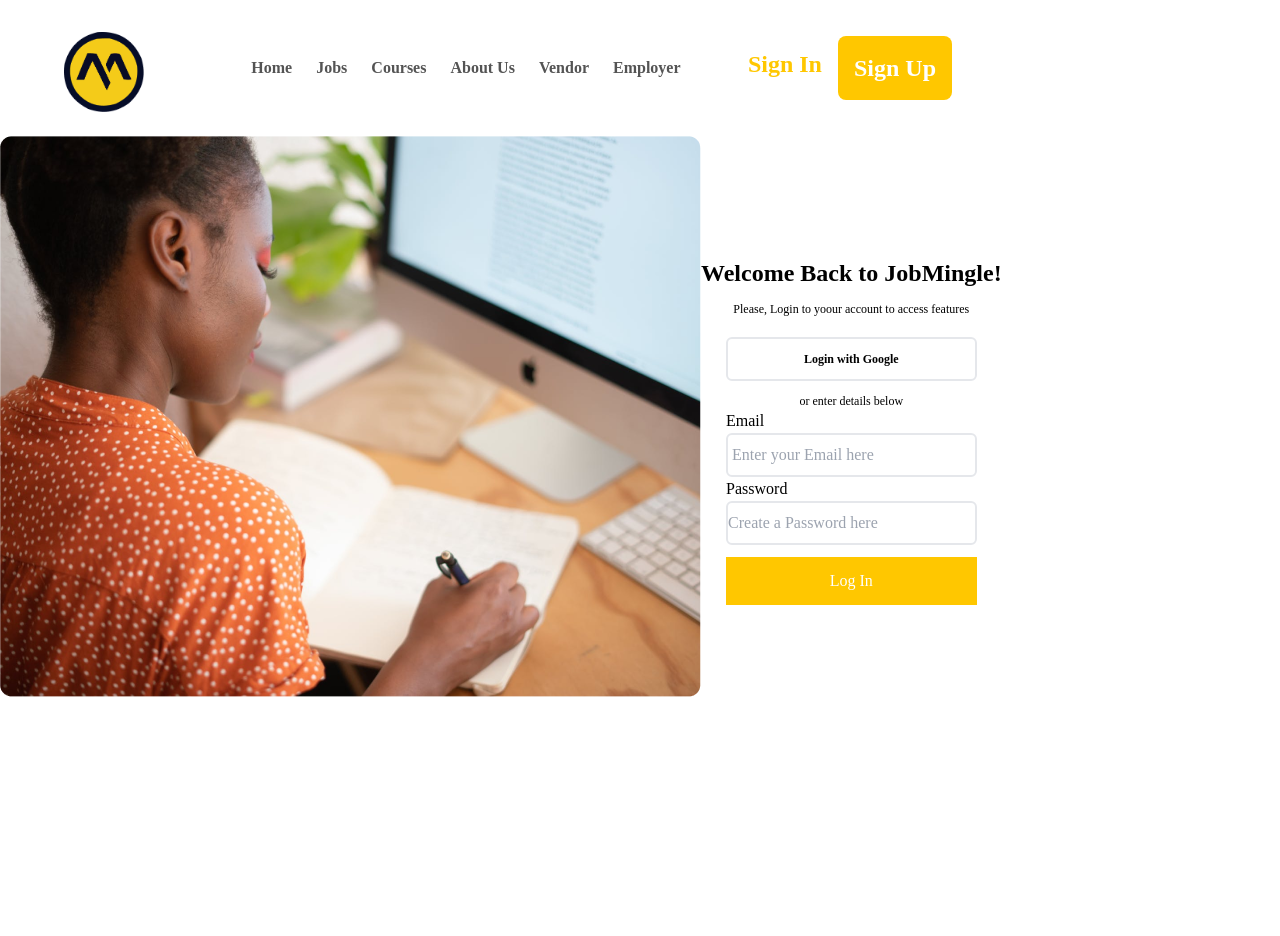
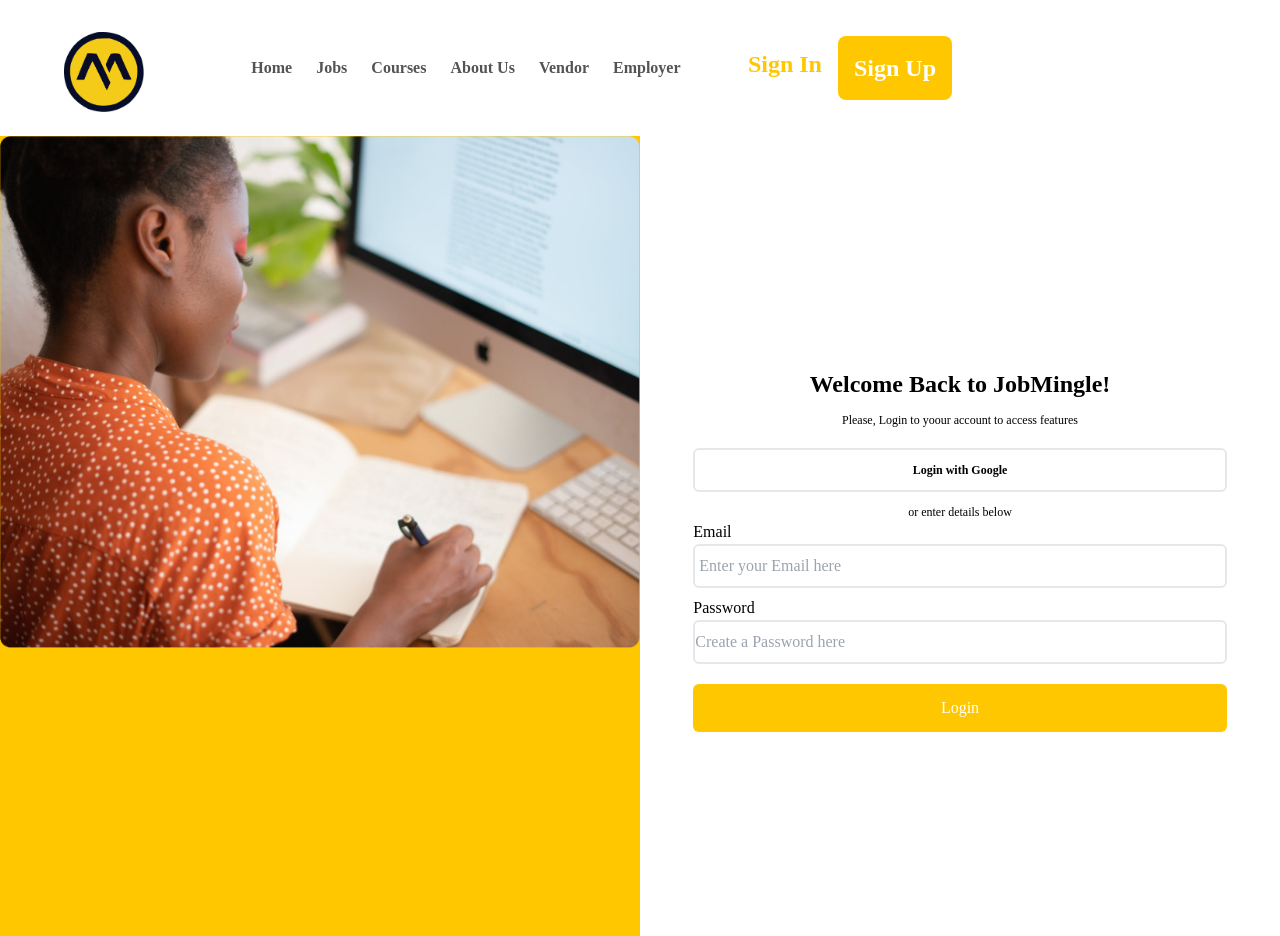
Before and after one commit to hanif1201/jobmingle-2.0, a React (Vite) app: page /login in a window 1280 px wide. Before the commit the page ends 800 px from the top, so only its background shows below. Built offline with nearby package versions, Linux system fonts and the light colour scheme.

Commit message:
login update

```diff
--- a/src/pages/LogIn.jsx
+++ b/src/pages/LogIn.jsx
@@ -3,11 +3,11 @@
 
 const LogIn = () => {
   return (
-    <div className="flex flex-col md:flex-row ">
-      <div className="">
+    <div className="flex flex-col md:flex-row h-screen ">
+      <div className="md:w-1/2 bg-yellow">
         <img src={image} alt="" srcset="" />
       </div>
-      <div className="flex flex-col justify-center items-center ">
+      <div className="flex flex-col justify-center items-center md:w-1/2">
         <h1 className="text-2xl font-semibold mt-10 mb-3">
           Welcome Back to JobMingle!
         </h1>
@@ -23,16 +23,18 @@
           <input
             type="email"
             placeholder=" Enter your Email here"
-            className="border-2 border-solid rounded-md py-2 "
+            className="border-2 border-solid rounded-md py-2 mb-2 "
           />
           <h1>Password</h1>
           <input
             type="password"
             placeholder="Create a Password here"
-            className="border-2 border-solid rounded-md py-2"
+            className="border-2 border-solid rounded-md py-2 mb-2"
           />
 
-          <button className="text-white bg-yellow my-3 py-3">Log In</button>
+          <button className="text-white bg-yellow my-3 py-3 rounded-md">
+            Login
+          </button>
         </form>
       </div>
     </div>
```
